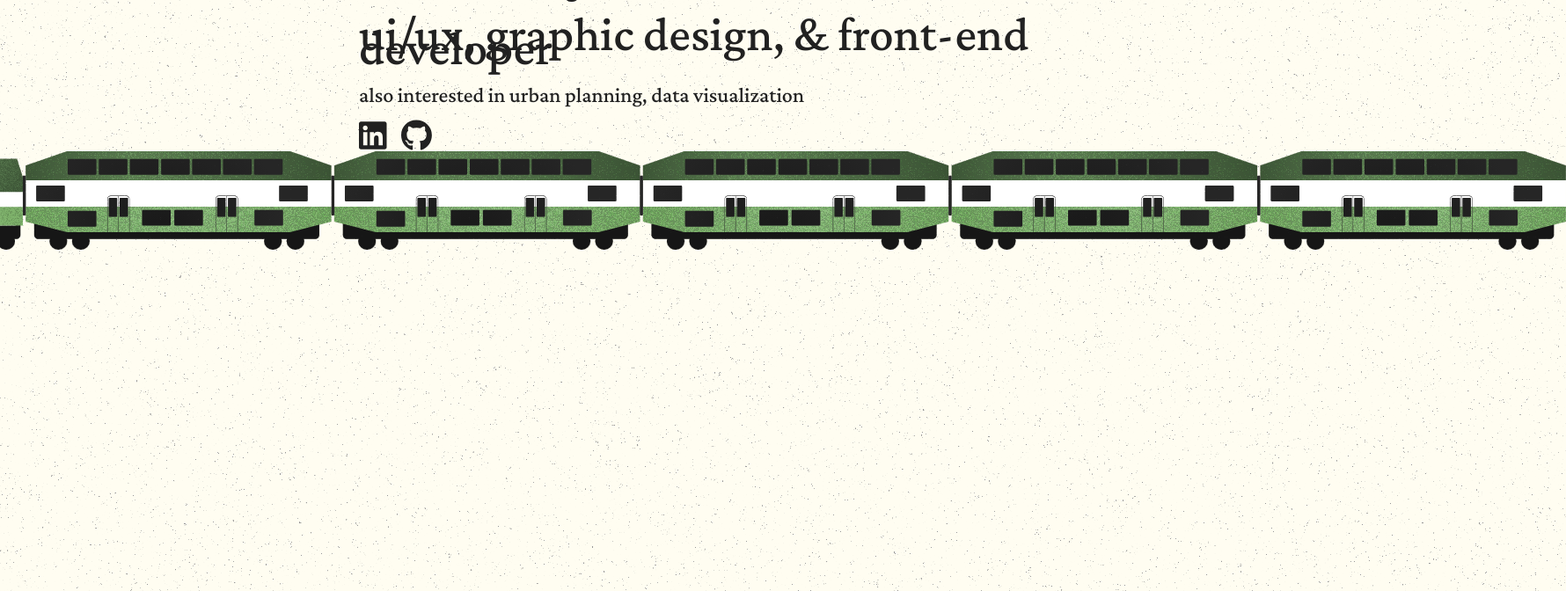
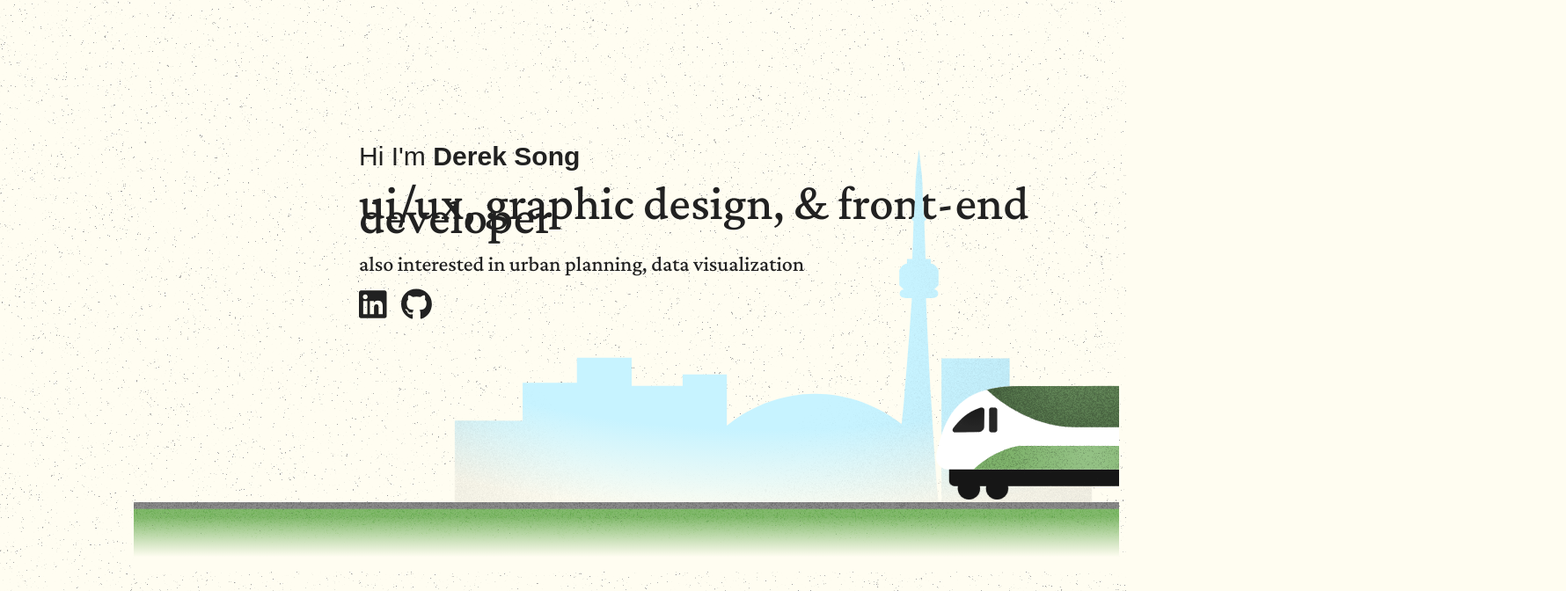
Before and after one commit to twotoque/twotoque.github.io, a React (Vite) app: page / in a window 1280 px wide. Shown: the part 60-732 px from the top of the page at 88% size, 1780 px wide, since content can reach past the window. Built offline with nearby package versions, Linux system fonts and the light colour scheme; a web font is replaced by a local one.

Commit message:
Some styling and getting the go train componet to work for desktop

```diff
--- a/package.json
+++ b/package.json
@@ -24,10 +24,13 @@
     "@types/react": "^19.0.10",
     "@types/react-dom": "^19.0.4",
     "@vitejs/plugin-react": "^4.3.4",
+    "autoprefixer": "^10.4.21",
     "eslint": "^9.21.0",
     "eslint-plugin-react-hooks": "^5.1.0",
     "eslint-plugin-react-refresh": "^0.4.19",
     "globals": "^15.15.0",
+    "postcss": "^8.5.3",
+    "tailwindcss": "^4.0.13",
     "vite": "^6.2.1",
     "vite-plugin-svgr": "^4.3.0"
   }
--- a/src/App.css
+++ b/src/App.css
@@ -29,6 +29,7 @@ h1{
 .frontGroup{
   margin-left: 25rem;
   line-height: 1rem;
+  padding-top: 15vw;
 }
 
 .socialMedia {
@@ -37,3 +38,13 @@ h1{
   font-size: 2.25rem;
   gap: 1rem;
 }
+
+.button {
+  color: #212121;
+  transition: color 0.3s ease, transform 0.3s ease;
+}
+
+.button:hover {
+  color: #212121;
+  transform: scale(1.1);
+}
--- a/src/App.jsx
+++ b/src/App.jsx
@@ -6,16 +6,23 @@ import { faLinkedin } from "@fortawesome/free-brands-svg-icons";
 import { faGithub } from "@fortawesome/free-brands-svg-icons";
 import GOtrain from "./components/train.tsx";
 
+
 function App(){
-  return <div class="frontGroup">
+  return <div>
+    <div class="frontGroup">
       <p>Hi I'm <b>Derek Song</b></p>
       <h1>ui/ux, graphic design, & front-end developer</h1>
       <h2>also interested in urban planning, data visualization</h2>
       <div class="socialMedia">
-    <FontAwesomeIcon icon={faLinkedin} />
-    <FontAwesomeIcon icon={faGithub} />
+      <a href="https://www.linkedin.com/in/dereksong/">
+        <FontAwesomeIcon icon={faLinkedin} className="button" />
+      </a>
+      <a href="https://www.linkedin.com/in/dereksong/">
+        <FontAwesomeIcon icon={faGithub} className="button" />
+      </a>
       </div>
       <GOtrain />
+    </div>
   </div>
 }
 
--- a/src/components/train.tsx
+++ b/src/components/train.tsx
@@ -1,13 +1,17 @@
-import React, { useState, useEffect } from "react";
+import React, { useState, useEffect, useRef } from "react";
 import GOTrain from "../assets/GOTrain.svg";
+
+import CNTower from "../assets/CNTower.svg";
+import GrainGrass from "../assets/GrainGrass.svg";
 
 
 const GOTrainComponent = () => {
   const [position, setPosition] = useState(0);
   useEffect(() => {
+
     const handleScroll = () => {
       const scrollPosition = window.scrollY;
-      setPosition(scrollPosition *10);
+      setPosition(scrollPosition *3);
     };
 
     window.addEventListener("scroll", handleScroll);
@@ -18,14 +22,32 @@ const GOTrainComponent = () => {
   }, []);
 
   return (
+    <div>
+    <img src={CNTower} alt="CN Tower" width="800rem"
+        style={{
+            position: "absolute",
+            top: `15vw`,
+            right: 0,
+            zIndex: 1}} />
     <div
       style={{
-        position: "absolute",
-        right: `${position -500}px`,
+        position: "relative",
+        right: `${position-50}vw`,
+        top: `5vw`,
         transition: "right 0.1s",
+        zIndex: 3
       }}
     >
-        <img src={GOTrain} alt="GO Train" width="2000rem"/>
+        <img src={GOTrain} alt="GO Train" width="2500rem"/>
+    </div>
+    <img src={GrainGrass} alt="Grain Grass"
+        style={{
+            position: "relative",
+            top: `5vw`,
+            left: "-20vw",
+            width: "105vw",
+            right: 0,
+            zIndex: 2}} />
     </div>
   );
 };
```
Also changed, not shown: 1 other file (tests, documents, lock files or other folders). Lines whose indentation alone changed are shown as unchanged.
